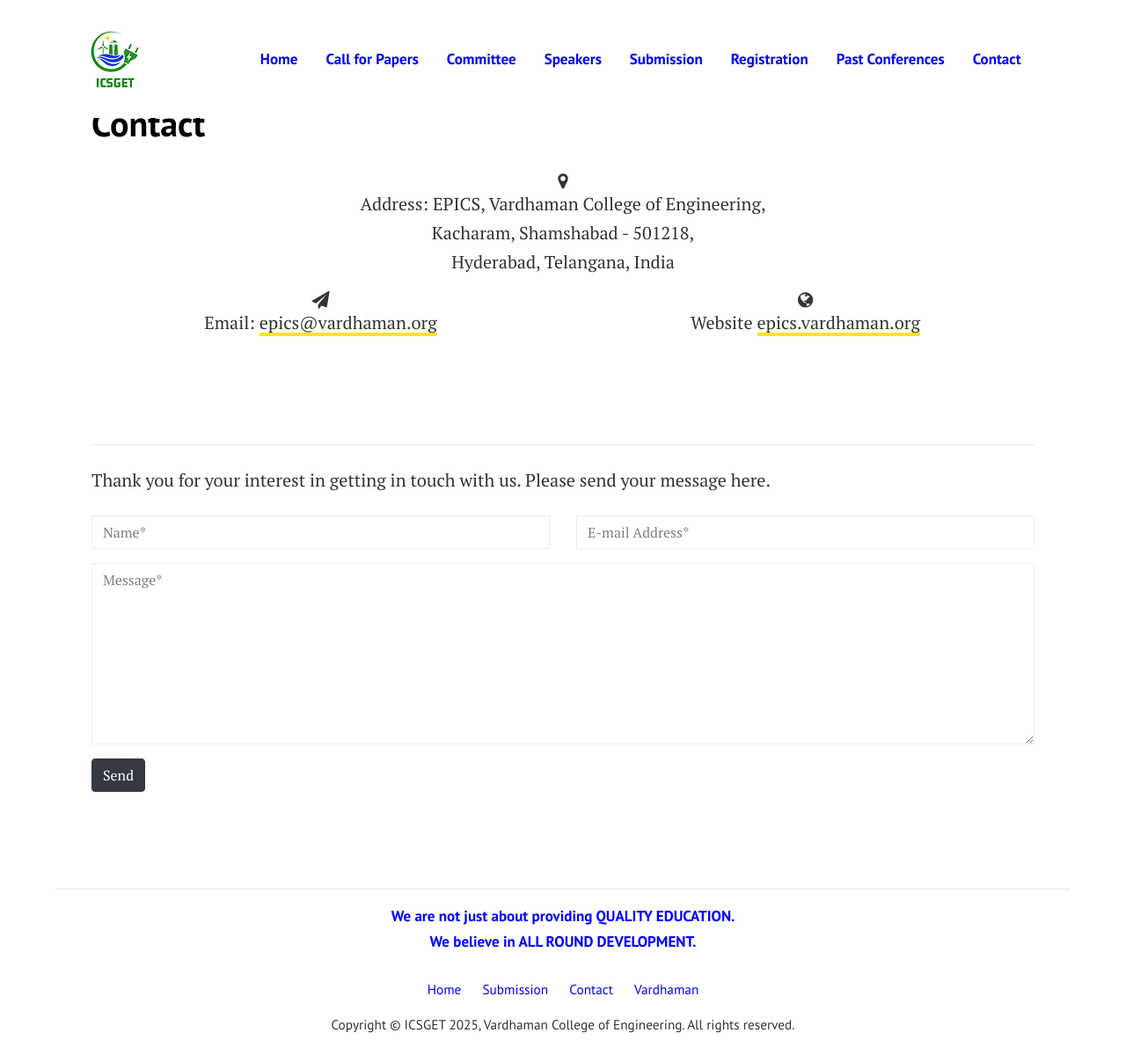
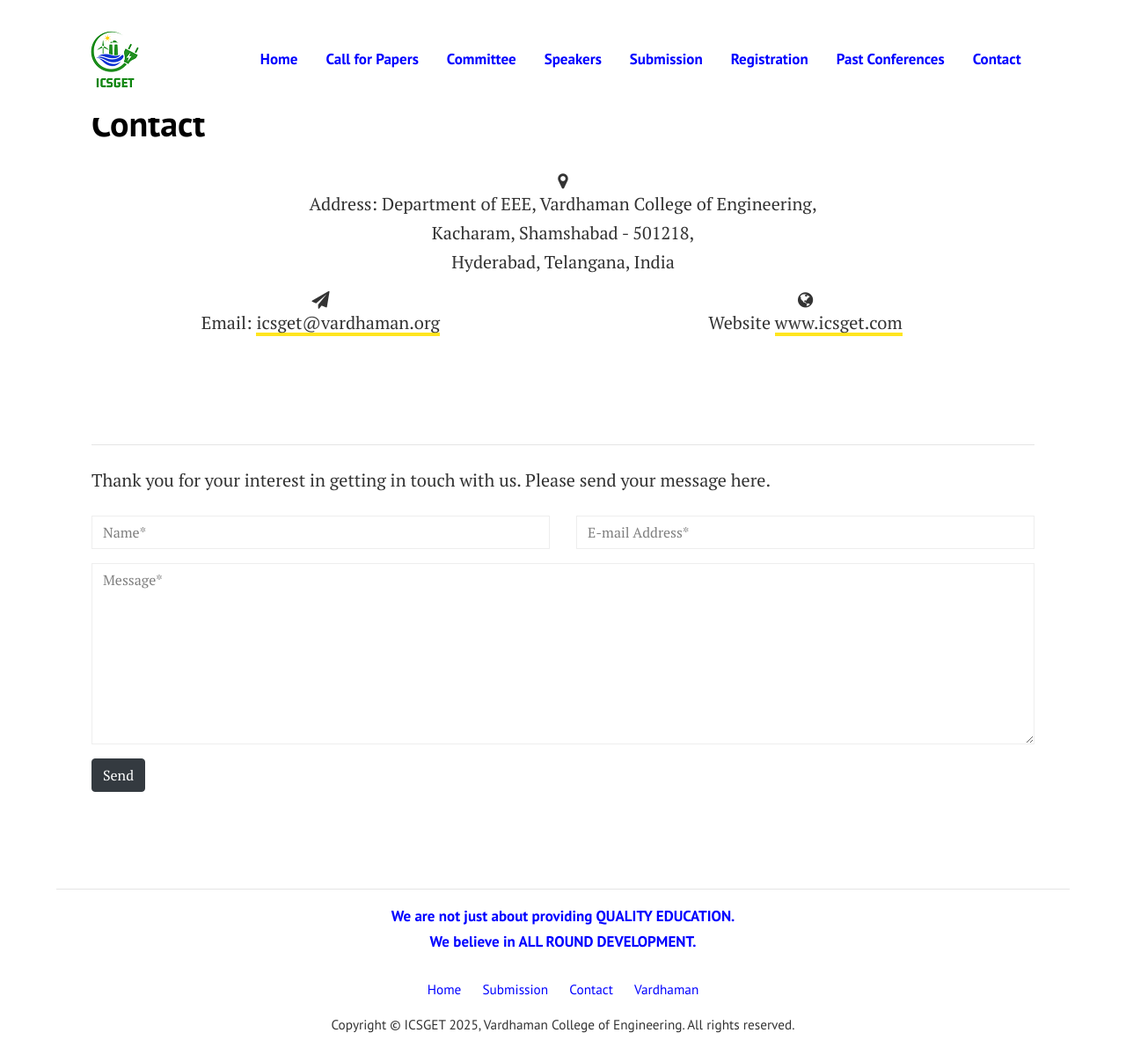
Before and after one commit to sravivarmanvce/temp, a Jekyll site: the page built from pages/contact.html, in a window 1280 px wide and 1207 px high. Shown: the whole window at 88% size. Built offline with Jekyll 4.4.1, drawn with Linux system fonts in a browser that asks for light colours.

Commit message:
Update contact.html

```diff
--- a/pages/contact.html
+++ b/pages/contact.html
@@ -12,7 +12,7 @@
 <span class="fa fa-map-marker"></span>
 </div>
 <div class="text">
-<p><span>Address:</span> EPICS, Vardhaman College of Engineering,</br> Kacharam, Shamshabad - 501218,</br> Hyderabad, Telangana, India</p>
+<p><span>Address:</span> Department of EEE, Vardhaman College of Engineering,</br> Kacharam, Shamshabad - 501218,</br> Hyderabad, Telangana, India</p>
 </div>
 </div>
 </div>
@@ -22,7 +22,7 @@
 <span class="fa fa-paper-plane"></span>
 </div>
 <div class="text">
-<p><span>Email:</span> <a href="mailto:epics@vardhaman.org">epics@vardhaman.org</a></p>
+<p><span>Email:</span> <a href="mailto:icsget@vardhaman.org">icsget@vardhaman.org</a></p>
 </div>
 </div>
 </div>
@@ -32,7 +32,7 @@
 <span class="fa fa-globe"></span>
 </div>
 <div class="text">
-<p><span>Website</span> <a href="#">epics.vardhaman.org</a></p>
+<p><span>Website</span> <a href="#">www.icsget.com</a></p>
 </div>
 </div>
 </div>
```
